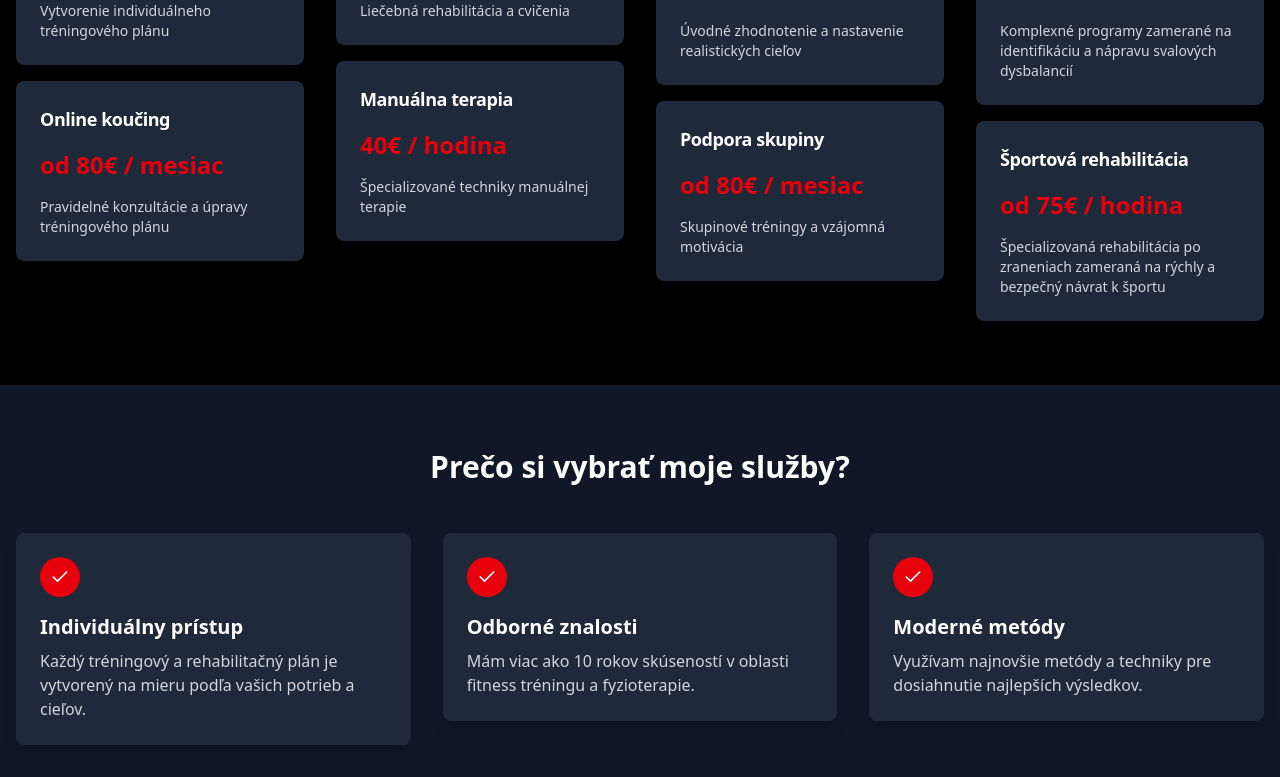
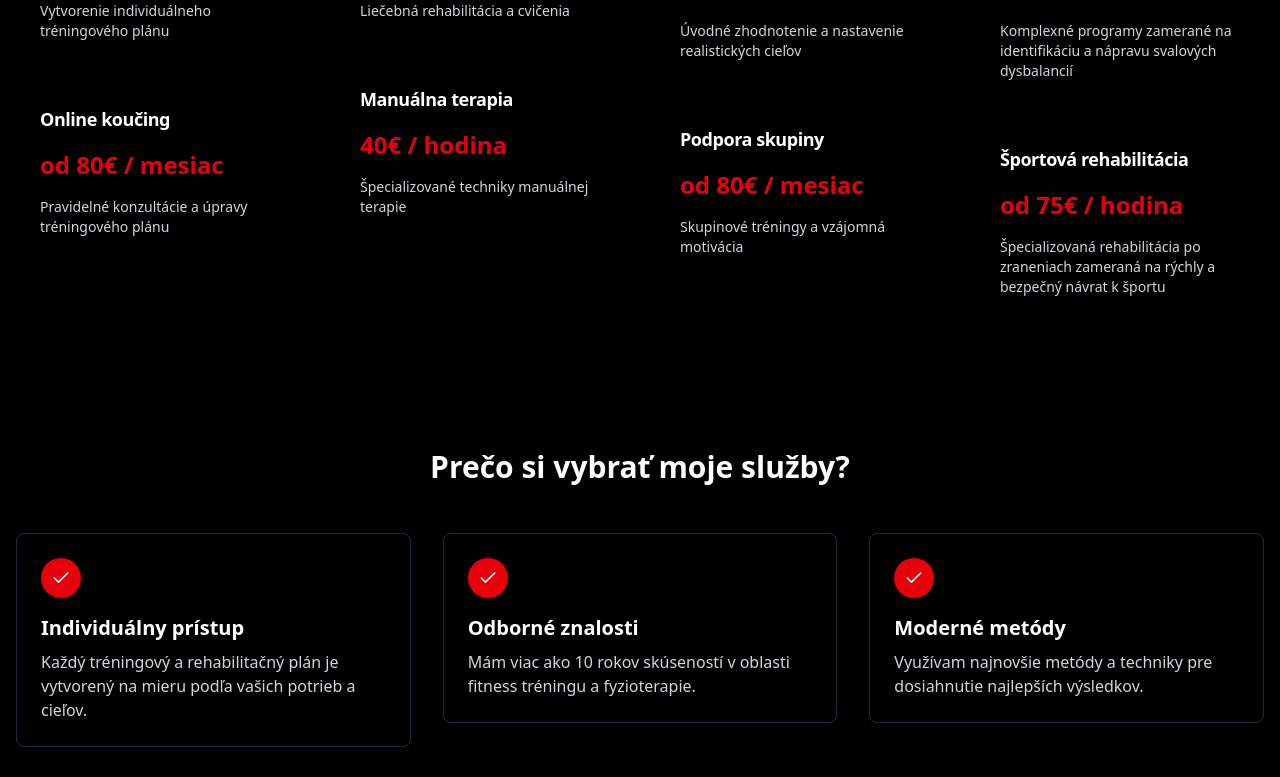
Before and after one commit to Abra7abra7/maros-molnar-web, a Next.js app: page /sluzby in a window 1280 px wide. Shown: the part 1171-1948 px from the top of the page. Built offline with nearby package versions, Linux system fonts and the light colour scheme.

Commit message:
uprava pozadia na cierne

```diff
--- a/app/o-mne/page.tsx
+++ b/app/o-mne/page.tsx
@@ -183,7 +183,7 @@ export default function AboutPage() {
       </section>
 
       {/* Stats Section */}
-      <section className="py-16 bg-gray-900 text-white">
+      <section className="py-16 bg-black text-white">
         <div className="container mx-auto px-4">
           <div className="grid grid-cols-1 md:grid-cols-2 lg:grid-cols-4 gap-8">
             {[
--- a/app/sluzby/page.tsx
+++ b/app/sluzby/page.tsx
@@ -111,7 +111,7 @@ export default function ServicesPage() {
                 <h3 className="text-2xl font-bold mb-6 text-center text-white">Fitness tréning</h3>
                 <div className="space-y-4">
                   {services.fitness.features.map((feature, index) => (
-                    <Card key={index} className="border-none shadow-md hover:shadow-xl transition-shadow duration-300 bg-gray-800 border-gray-700 text-white">
+                    <Card key={index} className="border-none shadow-md hover:shadow-xl transition-shadow duration-300 bg-black border border-gray-800 text-white">
                       <CardHeader className="pb-2">
                         <CardTitle className="text-lg text-white">{feature.title}</CardTitle>
                       </CardHeader>
@@ -133,7 +133,7 @@ export default function ServicesPage() {
                 <h3 className="text-2xl font-bold mb-6 text-center text-white">Fyzioterapia</h3>
                 <div className="space-y-4">
                   {services.physio.features.map((feature, index) => (
-                    <Card key={index} className="border-none shadow-md hover:shadow-xl transition-shadow duration-300 bg-gray-800 border-gray-700 text-white">
+                    <Card key={index} className="border-none shadow-md hover:shadow-xl transition-shadow duration-300 bg-black border border-gray-800 text-white">
                       <CardHeader className="pb-2">
                         <CardTitle className="text-lg text-white">{feature.title}</CardTitle>
                       </CardHeader>
@@ -155,7 +155,7 @@ export default function ServicesPage() {
                 <h3 className="text-2xl font-bold mb-6 text-center text-white">Extrémne Premeny</h3>
                 <div className="space-y-4">
                   {services.transformation.features.map((feature, index) => (
-                    <Card key={index} className="border-none shadow-md hover:shadow-xl transition-shadow duration-300 bg-gray-800 border-gray-700 text-white">
+                    <Card key={index} className="border-none shadow-md hover:shadow-xl transition-shadow duration-300 bg-black border border-gray-800 text-white">
                       <CardHeader className="pb-2">
                         <CardTitle className="text-lg text-white">{feature.title}</CardTitle>
                       </CardHeader>
@@ -177,7 +177,7 @@ export default function ServicesPage() {
                 <h3 className="text-2xl font-bold mb-6 text-center text-white">Profesionálni športovci</h3>
                 <div className="space-y-4">
                   {services.athletes.features.map((feature, index) => (
-                    <Card key={index} className="border-none shadow-md hover:shadow-xl transition-shadow duration-300 bg-gray-800 border-gray-700 text-white">
+                    <Card key={index} className="border-none shadow-md hover:shadow-xl transition-shadow duration-300 bg-black border border-gray-800 text-white">
                       <CardHeader className="pb-2">
                         <CardTitle className="text-lg text-white">{feature.title}</CardTitle>
                       </CardHeader>
@@ -197,7 +197,7 @@ export default function ServicesPage() {
       </section>
 
       {/* Features Section */}
-      <section className="py-16 bg-gray-900">
+      <section className="py-16 bg-black">
         <div className="container mx-auto px-4">
           <SectionReveal>
             <h2 className="text-3xl font-bold mb-12 text-center text-white">Prečo si vybrať moje služby?</h2>
@@ -231,7 +231,7 @@ export default function ServicesPage() {
               }
             ].map((feature, index) => (
               <SectionReveal key={index} direction="up" delay={0.1 * index}>
-                <div className="bg-gray-800 p-6 rounded-lg shadow-lg hover:shadow-xl transition-shadow duration-300">
+                <div className="bg-black p-6 rounded-lg shadow-lg hover:shadow-xl transition-shadow duration-300 border border-gray-800">
                   <div className="bg-red-600 text-white p-2 rounded-full w-10 h-10 flex items-center justify-center mb-4">
                     <Check size={20} />
                   </div>
```
